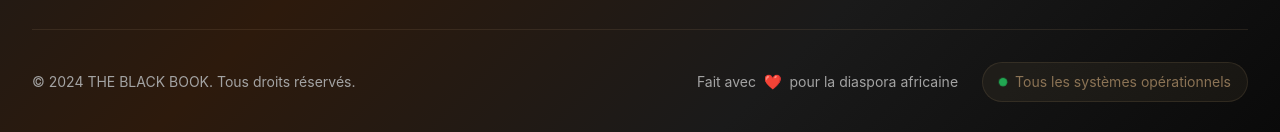
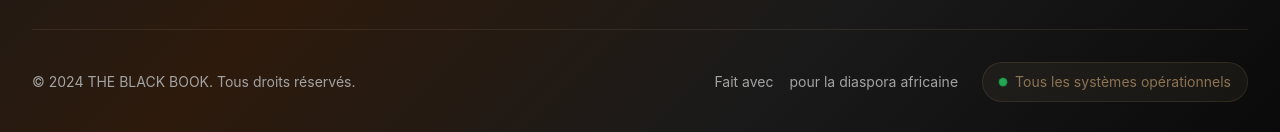
Before and after one commit to oumar782/Black-book-, a React (Vite) app: page /fracture in a window 1280 px wide. Shown: the part 3756-3888 px from the top of the page. Built offline with nearby package versions, Linux system fonts and the light colour scheme.

Commit message:
,b,n23567p

```diff
--- a/src/composant/Footer.jsx
+++ b/src/composant/Footer.jsx
@@ -810,7 +810,7 @@ const Footer = () => {
 
                 <div className="bottom-right">
                   <span className="made-with-love">
-                    Fait avec <span className="heart">❤️</span> pour la diaspora africaine
+                    Fait avec <span className="heart"></span> pour la diaspora africaine
                   </span>
                   <div className="status">
                     <div className="status-dot"></div>
```
